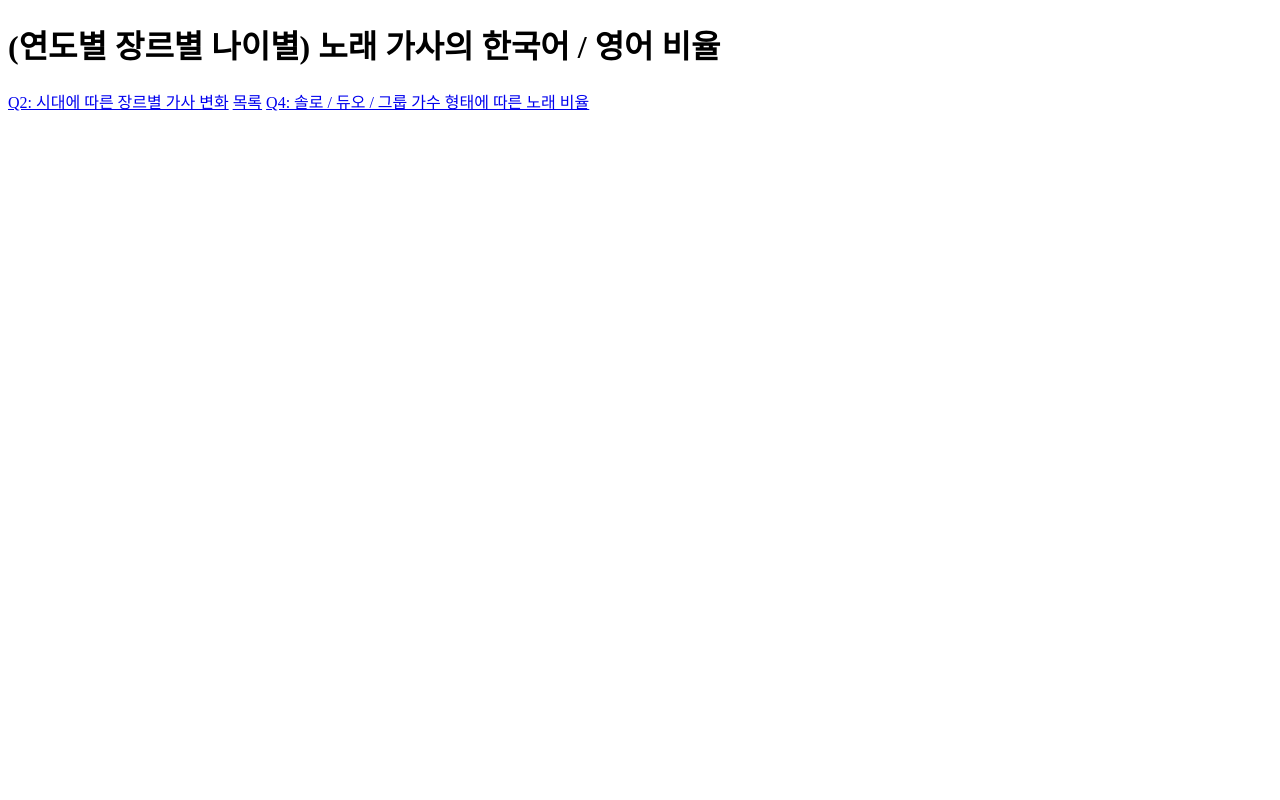
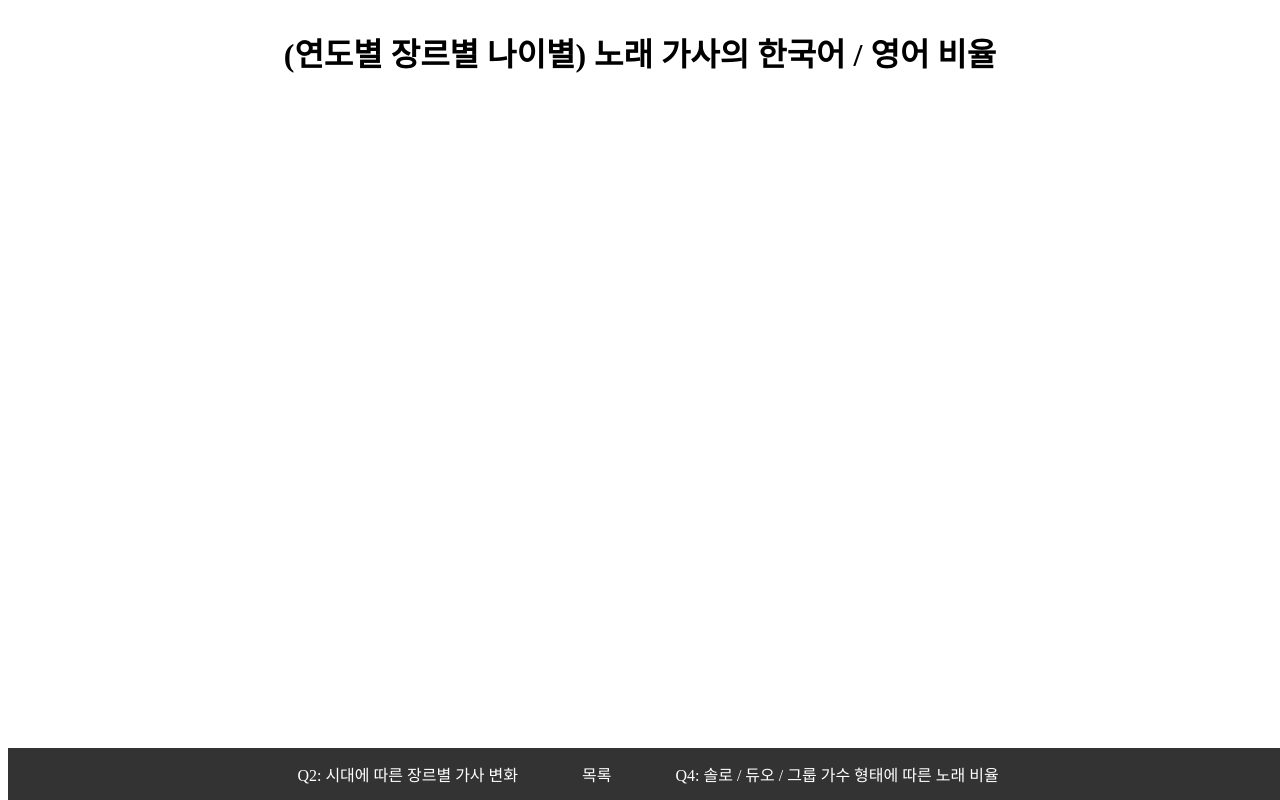
Before and after one commit to sudokube/big_database_design, a Flask app: page /q3 in a window 1280 px wide. Run offline with Flask 3, Linux system fonts and the light colour scheme; some libraries are stand-ins or nearby versions.

Commit message:
Add styles.css

```diff
--- a/app.py
+++ b/app.py
@@ -1,48 +1,70 @@
 from flask import Flask
 from flask import render_template
+import plotly.graph_objs as go
+import plotly.io as pio
 
 app = Flask(__name__)
 
 @app.route("/")
 def index():
-    return render_template('index.html');
+    return render_template('index.html')
 
 @app.route("/q1")
 def q1():
-    return render_template('q1.html');
+    return render_template('q1.html')
 
 @app.route("/q2")
 def q2():
-    return render_template('q2.html');
+    return render_template('q2.html')
 
 @app.route("/q3")
 def q3():
-    return render_template('q3.html');
+    return render_template('q3.html')
 
 @app.route("/q4")
 def q4():
-    return render_template('q4.html');
+    return render_template('q4.html')
 
 @app.route("/q5")
 def q5():
-    return render_template('q5.html');
+    return render_template('q5.html')
 
 @app.route("/q6")
 def q6():
-    return render_template('q6.html');
+    return render_template('q6.html')
 
 @app.route("/q7")
 def q7():
-    return render_template('q7.html');
+    # Data for the pie chart
+    labels = ['SM', 'YG', 'JYP', 'HYBE', 'Others']
+    values = [6007799, 416463, 353966, 835863, 350713392]
+
+    # Create the pie chart
+    fig = go.Figure(data=[go.Pie(labels=labels, values=values)])
+
+    # Generage the HTML for the plot
+    plot_html = pio.to_html(fig, full_html=False)
+
+    return render_template('q7.html', plot_html=plot_html)
 
 @app.route("/q8")
 def q8():
-    return render_template('q8.html');
+    # Data for the pie chart
+    labels = ['SM', 'YG', 'JYP', 'HYBE', 'Others']
+    values = [385, 26, 45, 77, 182768]
+
+    # Create the pie chart
+    fig = go.Figure(data=[go.Pie(labels=labels, values=values)])
+
+    # Generage the HTML for the plot
+    plot_html = pio.to_html(fig, full_html=False)
+
+    return render_template('q8.html', plot_html=plot_html)
 
 @app.route("/q9")
 def q9():
-    return render_template('q9.html');
+    return render_template('q9.html')
 
 @app.route("/q10")
 def q10():
-    return render_template('q10.html');
+    return render_template('q10.html')
--- /dev/null
+++ b/static/styles.css
@@ -0,0 +1,34 @@
+body {
+    display: flex;
+    flex-direction: column;
+    min-width: 100vh;
+}
+
+main {
+    flex: 1;
+}
+
+h1 {
+    text-align: center;
+}
+
+.navbar {
+    background-color: #333;
+    position: fixed;
+    bottom: 0;
+    width: 100%;
+    text-align: center;
+}
+
+.navbar a {
+    display: inline-block;
+    padding: 14px 20px;
+    color: white;
+    text-decoration: none;
+    margin: 0 10px
+}
+
+.navbar a:hover {
+    background-color: #ddd;
+    color: black;
+}
--- a/templates/q3.html
+++ b/templates/q3.html
@@ -1,7 +1,11 @@
 <!DOCTYPE html>
 <html lang="ko">
     <head>
+        <meta charset="UTF-8">
+        <meta name="viewport" content="width=device-width, initial-scale-1.0">
         <title>한국 음악 데이터 분석</title>
+        <script src="https://cdn.plot.ly/plotly-latest.min.js"></script>
+        <link rel="stylesheet" href="{{ url_for('static', filename='styles.css')}}">
     </head>
 
     <body>
@@ -9,8 +13,10 @@
             <h1>(연도별 장르별 나이별) 노래 가사의 한국어 / 영어 비율</h1>
         </main>
 
-        <a href="/q2">Q2: 시대에 따른 장르별 가사 변화</a>
-        <a href="/">목록</a>
-        <a href="/q4">Q4: 솔로 / 듀오 / 그룹 가수 형태에 따른 노래 비율</a>
+        <div class="navbar">
+            <a href="/q2">Q2: 시대에 따른 장르별 가사 변화</a>
+            <a href="/">목록</a>
+            <a href="/q4">Q4: 솔로 / 듀오 / 그룹 가수 형태에 따른 노래 비율</a>
+        </div>
     </body>
 </html>
```
Also changed, not shown: templates/q1.html (+9 -3 lines), templates/q10.html (+9 -3 lines), templates/q2.html (+9 -3 lines), templates/q4.html (+9 -3 lines), templates/q5.html (+9 -3 lines), templates/q6.html (+9 -3 lines), templates/q7.html (+11 -3 lines), templates/q8.html (+11 -3 lines), templates/q9.html (+9 -3 lines).
